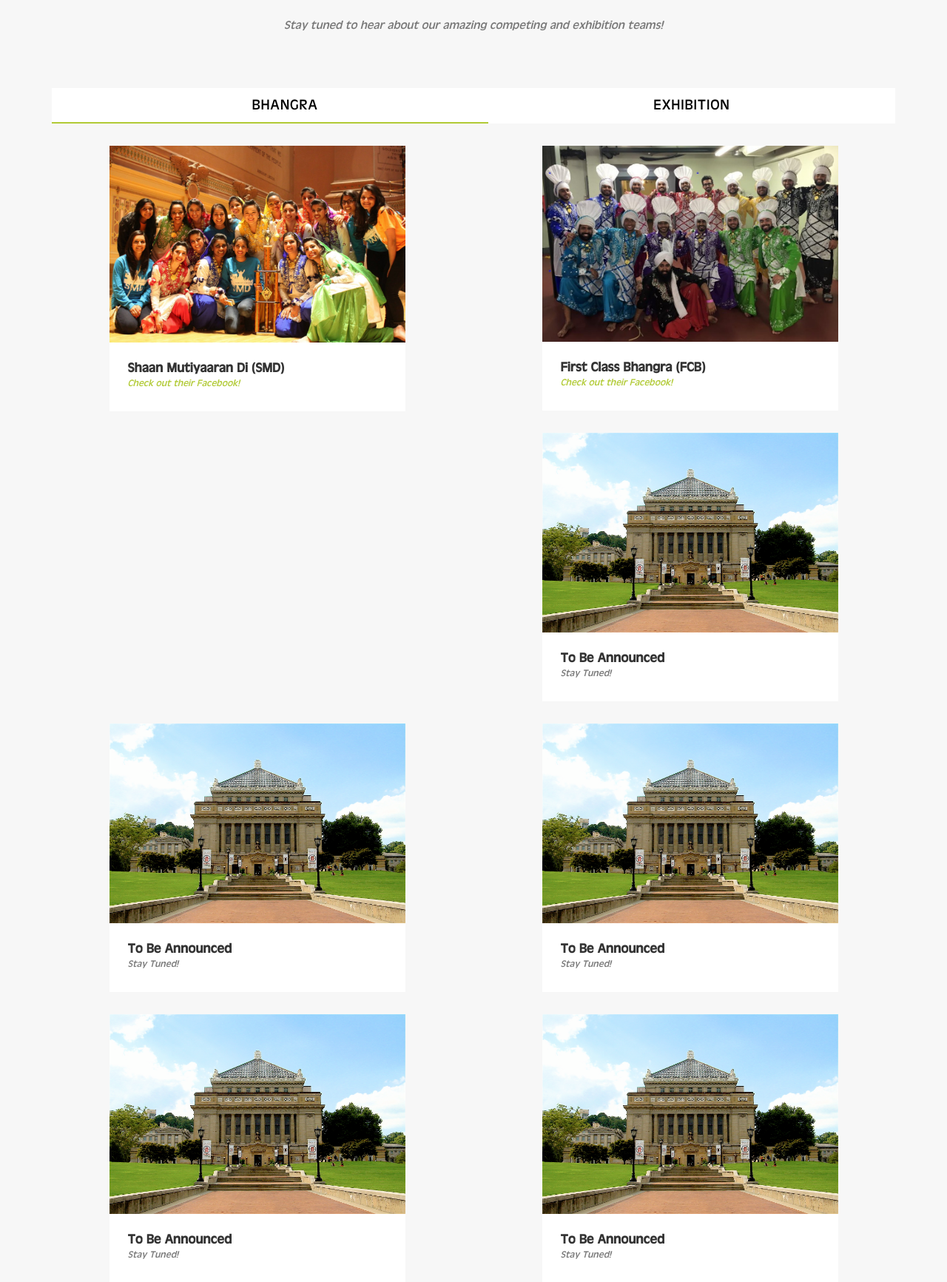
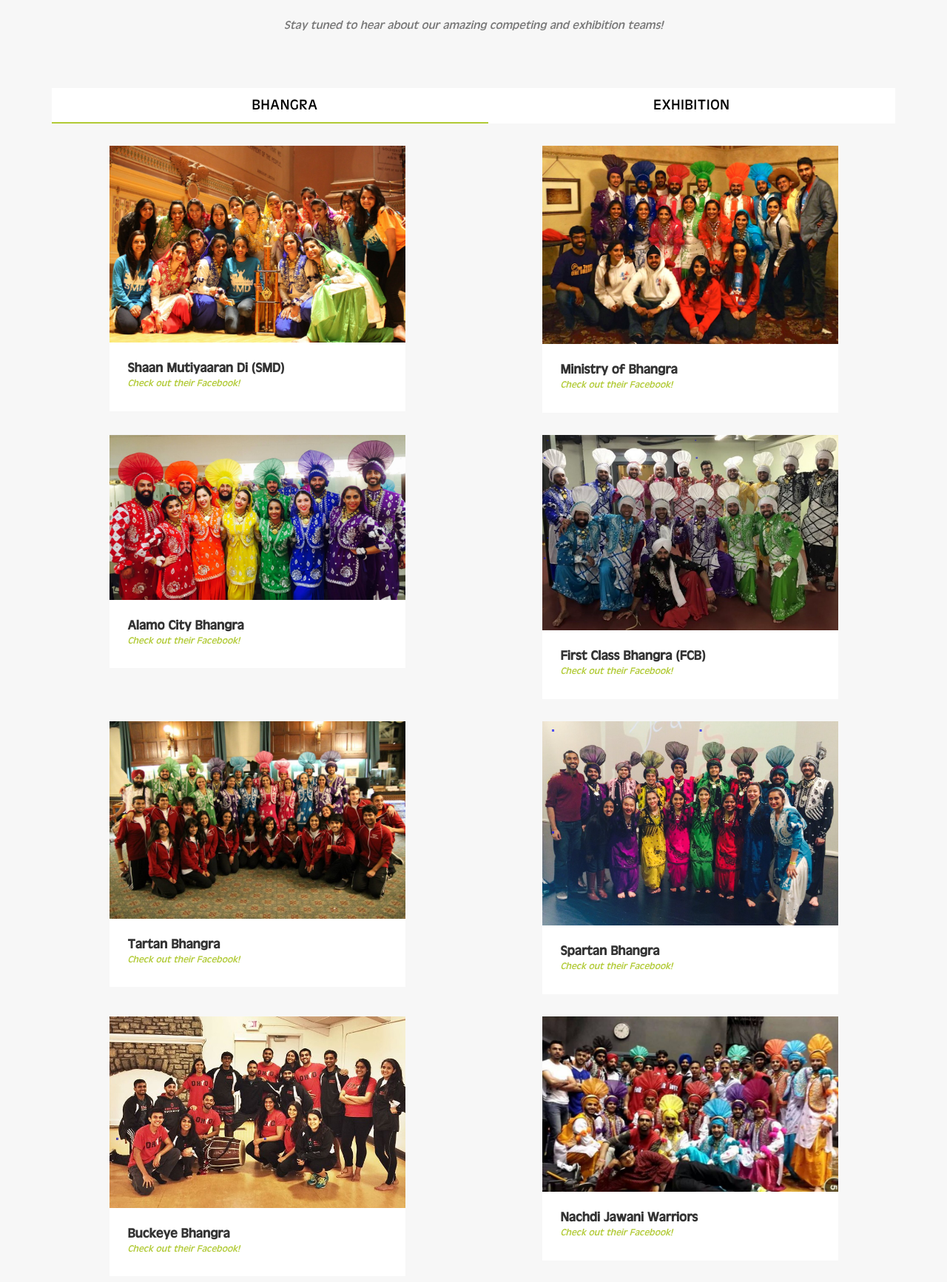
Before and after one commit to nayak16/BIB-Website-, a Django app: template app/templates/app/teams.html in a window 1280 px wide. Shown: the part 188-1921 px from the top of the page at 74% size. Run offline with Django 3.2, Linux system fonts and the light colour scheme; the template is opened without the code that fills it, so the values that code supplies are empty; some libraries are stand-ins or nearby versions; some web fonts are replaced.

Commit message:
Update all team pics and links

```diff
--- a/app/templates/app/teams.html
+++ b/app/templates/app/teams.html
@@ -131,11 +131,11 @@
 
                             </div>
                         </div> -->
-                        <img src="/static/app/img/team/fcb.jpg" class="img-responsive" alt="">
+                        <img src="/static/app/img/team/mob.jpg" class="img-responsive" alt="">
                     </a>
                     <div class="portfolio-caption">
-                        <h4>First Class Bhangra (FCB)</h4>
-                        <p class="text-muted"><a href="https://www.facebook.com/FirstClassBhangra" target="_blank">Check out their Facebook!</a></p>
+                        <h4>Ministry of Bhangra</h4>
+                        <p class="text-muted"><a href="https://www.facebook.com/MOBChicago" target="_blank">Check out their Facebook!</a></p>
                     </div>
                 </div>
                 <div class="col-md-6 col-sm-6 portfolio-item">
@@ -145,11 +145,11 @@
 
                             </div>
                         </div> -->
-                        <img src="/static/app/img/team/ss.jpg" class="img-responsive" alt="">
+                        <img src="/static/app/img/team/alamo.jpg" class="img-responsive" alt="">
                     </a>
                     <div class="portfolio-caption">
-                        <h4>To Be Announced</h4>
-                        <p class="text-muted">Stay Tuned!</p>
+                        <h4>Alamo City Bhangra</h4>
+                        <p class="text-muted"><a href="https://www.facebook.com/AlamoCityBhangra" target="_blank">Check out their Facebook!</a></p>
                     </div>
                 </div>
                 <div class="col-md-6 col-sm-6 portfolio-item">
@@ -159,11 +159,26 @@
 
                             </div>
                         </div> -->
-                        <img src="/static/app/img/team/ss.jpg" class="img-responsive" alt="">
+                        <img src="/static/app/img/team/fcb.jpg" class="img-responsive" alt="">
                     </a>
                     <div class="portfolio-caption">
-                        <h4>To Be Announced</h4>
-                        <p class="text-muted">Stay Tuned!</p>
+                        <h4>First Class Bhangra (FCB)</h4>
+                        <p class="text-muted"><a href="https://www.facebook.com/FirstClassBhangra" target="_blank">Check out their Facebook!</a></p>
+                    </div>
+
+                </div>
+                <div class="col-md-6 col-sm-6 portfolio-item">
+                    <a href="#portfolioModal1" class="portfolio-link" data-toggle="modal">
+                        <!-- <div class="portfolio-hover">
+                            <div class="portfolio-hover-content">
+
+                            </div>
+                        </div> -->
+                        <img src="/static/app/img/team/tartan.jpg" class="img-responsive" alt="">
+                    </a>
+                    <div class="portfolio-caption">
+                        <h4>Tartan Bhangra</h4>
+                        <p class="text-muted"><a href="" target="_blank">Check out their Facebook!</a></p>
                     </div>
                 </div>
                 <div class="col-md-6 col-sm-6 portfolio-item">
@@ -173,11 +188,11 @@
 
                             </div>
                         </div> -->
-                        <img src="/static/app/img/team/ss.jpg" class="img-responsive" alt="">
+                        <img src="/static/app/img/team/spartan.png" class="img-responsive" alt="">
                     </a>
                     <div class="portfolio-caption">
-                        <h4>To Be Announced</h4>
-                        <p class="text-muted">Stay Tuned!</p>
+                        <h4>Spartan Bhangra</h4>
+                        <p class="text-muted"><a href="https://www.facebook.com/SpartanBhangra" target="_blank">Check out their Facebook!</a></p>
                     </div>
                 </div>
                 <div class="col-md-6 col-sm-6 portfolio-item">
@@ -187,11 +202,11 @@
 
                             </div>
                         </div> -->
-                        <img src="/static/app/img/team/ss.jpg" class="img-responsive" alt="">
+                        <img src="/static/app/img/team/buckeye.jpg" class="img-responsive" alt="">
                     </a>
                     <div class="portfolio-caption">
-                        <h4>To Be Announced</h4>
-                        <p class="text-muted">Stay Tuned!</p>
+                        <h4>Buckeye Bhangra</h4>
+                        <p class="text-muted"><a href="https://www.facebook.com/BuckeyeBhangra" target="_blank">Check out their Facebook!</a></p>
                     </div>
                 </div>
                 <div class="col-md-6 col-sm-6 portfolio-item">
@@ -201,25 +216,11 @@
 
                             </div>
                         </div> -->
-                        <img src="/static/app/img/team/ss.jpg" class="img-responsive" alt="">
+                        <img src="/static/app/img/team/njb.jpg" class="img-responsive" alt="">
                     </a>
                     <div class="portfolio-caption">
-                        <h4>To Be Announced</h4>
-                        <p class="text-muted">Stay Tuned!</p>
-                    </div>
-                </div>
-                <div class="col-md-6 col-sm-6 portfolio-item">
-                    <a href="#portfolioModal1" class="portfolio-link" data-toggle="modal">
-                        <!-- <div class="portfolio-hover">
-                            <div class="portfolio-hover-content">
-
-                            </div>
-                        </div> -->
-                        <img src="/static/app/img/team/ss.jpg" class="img-responsive" alt="">
-                    </a>
-                    <div class="portfolio-caption">
-                        <h4>To Be Announced</h4>
-                        <p class="text-muted">Stay Tuned!</p>
+                        <h4>Nachdi Jawani Warriors</h4>
+                        <p class="text-muted"><a href="https://www.facebook.com/Nachdi-Jawani-198919076791032/timeline/" target="_blank">Check out their Facebook!</a></p>
                     </div>
                 </div>
             </div>
```
Also changed, not shown: app/static/app/img/team/alamo.jpg (added), app/static/app/img/team/buckeye.jpg (added), app/static/app/img/team/fcb.jpg, app/static/app/img/team/mob.jpg (added), app/static/app/img/team/njb.jpg (added), app/static/app/img/team/spartan.png (added), app/static/app/img/team/tartan.jpg (added).
